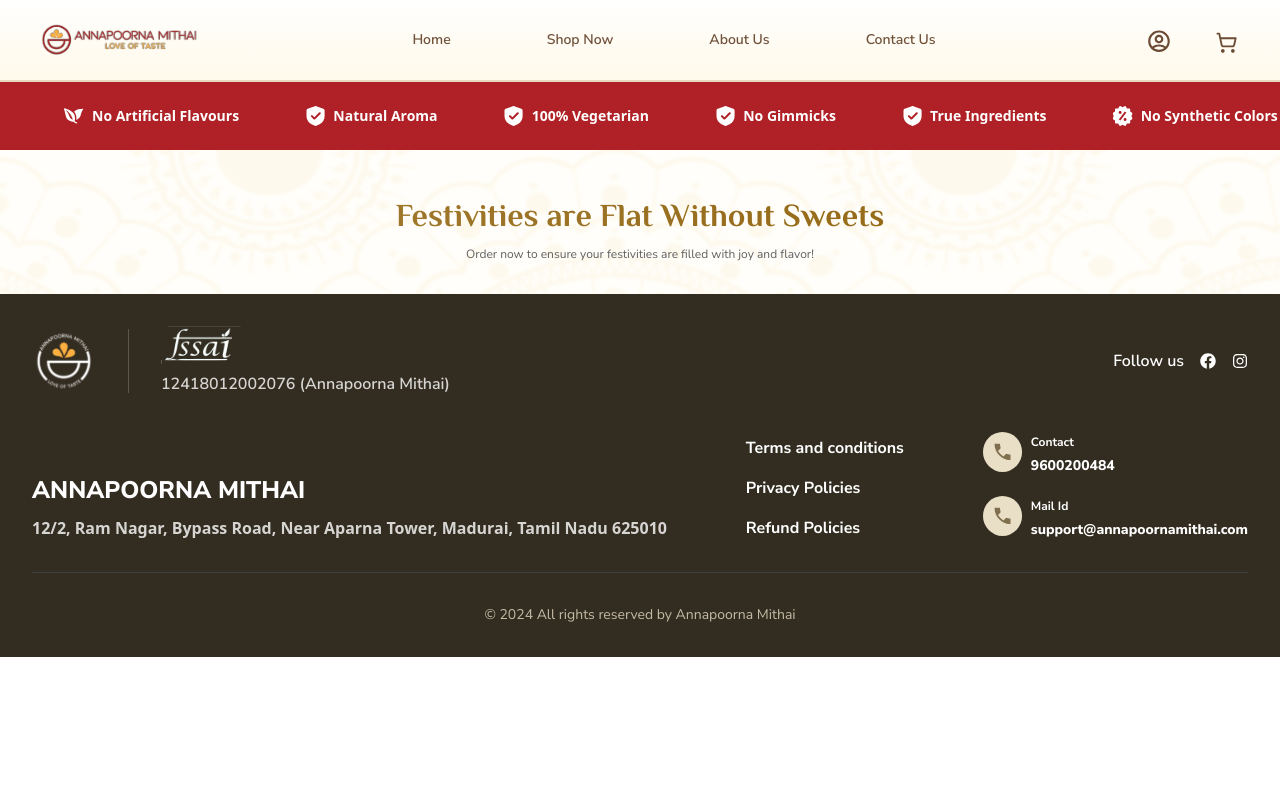
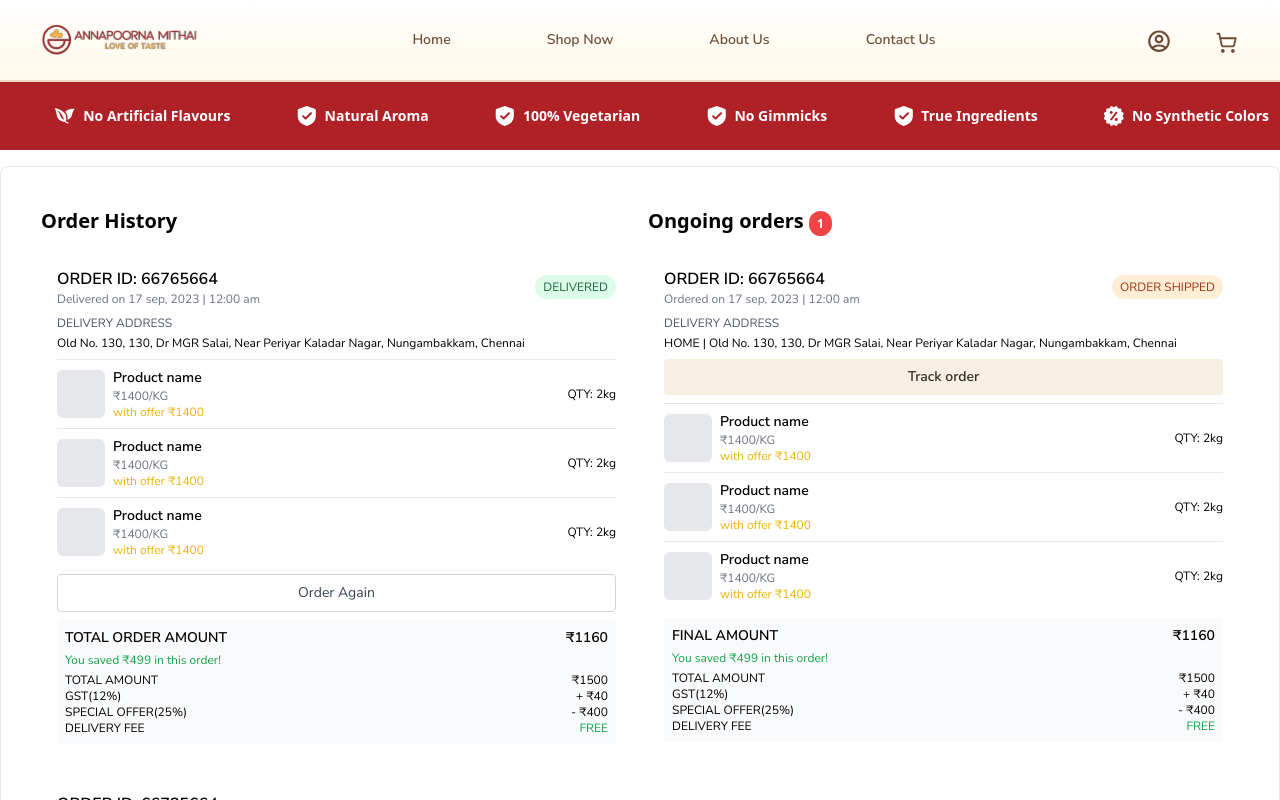
Before and after one commit to sanjvj/Annapoorna-mithais, a React (Vite) app in the folder frontend/: page /orders in a window 1280 px wide. Shown: the top 800 px of the page. Built offline with nearby package versions, Linux system fonts and the light colour scheme.

Commit message:
Orders Page updated

```diff
--- a/frontend/src/components/OrderHero.jsx
+++ b/frontend/src/components/OrderHero.jsx
@@ -1,15 +1,138 @@
-import axios from 'axios'
-import React from 'react'
+import React from 'react';
 
-const OrderHero = () => {
-  const handleGetRequest = async() => {
-    const response = await axios.get("http://localhost:3000/get-orders?mobileNumber=1234567890");
-  }
+const OrdersPage = () => {
+  const completedOrders = [
+    {
+      id: '66765664',
+      date: 'Delivered on 17 sep, 2023 | 12:00 am',
+      status: 'DELIVERED',
+      address: 'Old No. 130, 130, Dr MGR Salai, Near Periyar Kaladar Nagar, Nungambakkam, Chennai',
+      items: [
+        { name: 'Product name', price: '₹1400/KG', offer: '₹1400', quantity: '2kg' },
+        { name: 'Product name', price: '₹1400/KG', offer: '₹1400', quantity: '2kg' },
+        { name: 'Product name', price: '₹1400/KG', offer: '₹1400', quantity: '2kg' },
+      ],
+      total: '₹1160',
+      savings: '₹499',
+    },
+    {
+      id: '66785664',
+      date: 'Delivered on 17 sep, 2023 | 12:00 am',
+      status: 'DELIVERED',
+      address: 'Old No. 130, 130, Dr MGR Salai, Near Periyar Kaladar Nagar, Nungambakkam, Chennai',
+      items: [
+        { name: 'Product name', price: '₹1400/KG', offer: '₹1400', quantity: '2kg' },
+        { name: 'Product name', price: '₹1400/KG', offer: '₹1400', quantity: '2kg' },
+        { name: 'Product name', price: '₹1400/KG', offer: '₹1400', quantity: '2kg' },
+      ],
+      total: '₹1160',
+      savings: '₹499',
+    },
+    // Add more completed orders as needed
+  ];
+
+  const ongoingOrders = [
+    {
+      id: '66765664',
+      date: 'Ordered on 17 sep, 2023 | 12:00 am',
+      status: 'ORDER SHIPPED',
+      address: 'HOME | Old No. 130, 130, Dr MGR Salai, Near Periyar Kaladar Nagar, Nungambakkam, Chennai',
+      items: [
+        { name: 'Product name', price: '₹1400/KG', offer: '₹1400', quantity: '2kg' },
+        { name: 'Product name', price: '₹1400/KG', offer: '₹1400', quantity: '2kg' },
+        { name: 'Product name', price: '₹1400/KG', offer: '₹1400', quantity: '2kg' },
+      ],
+      total: '₹1160',
+      savings: '₹499',
+    },
+  ];
+
+  const OrderCard = ({ order, isOngoing }) => (
+    <div className="bg-white rounded-lg p-4 mb-4 font-Nunito">
+      <div className="flex justify-between items-center mb-2">
+        <div>
+          <p className="font-semibold">ORDER ID: {order.id}</p>
+          <p className="text-xs text-gray-500">{order.date}</p>
+        </div>
+        <span className={`px-2 py-1 rounded-full text-xs ${isOngoing ? 'bg-orange-100 text-orange-800' : 'bg-green-100 text-green-800'}`}>
+          {order.status}
+        </span>
+      </div>
+      <div className="mb-2">
+        <p className="text-xs text-gray-600 mb-1">DELIVERY ADDRESS</p>
+        <p className="text-xs">{order.address}</p>
+      </div>
+      {isOngoing && (
+        <button className="w-full py-2 bg-[#F6EFE2] text-[#332D21] rounded text-sm font-semibold mb-2">
+          Track order
+        </button>
+      )}
+      {order.items.map((item, index) => (
+        <div key={index} className="flex justify-between items-center py-2 border-t">
+          <div className="flex items-center">
+            <div className="w-12 h-12 bg-gray-200 rounded-md mr-2"></div>
+            <div>
+              <p className="text-sm font-semibold">{item.name}</p>
+              <p className="text-xs text-gray-500">{item.price}</p>
+              <p className="text-xs text-yellow-500">with offer {item.offer}</p>
+            </div>
+          </div>
+          <p className="text-xs">QTY: {item.quantity}</p>
+        </div>
+      ))}
+      {!isOngoing && (
+        <button className="w-full mt-2 py-2 bg-white border border-gray-300 rounded text-sm text-gray-700 hover:bg-gray-50">
+          Order Again
+        </button>
+      )}
+      <div className="mt-2 bg-gray-50 p-2 rounded">
+        <div className="flex justify-between mb-1">
+          <span className="text-sm font-semibold">{isOngoing ? 'FINAL AMOUNT' : 'TOTAL ORDER AMOUNT'}</span>
+          <span className="text-sm font-semibold">{order.total}</span>
+        </div>
+        <p className="text-xs text-green-600 mb-1">You saved {order.savings} in this order!</p>
+        <div className="text-xs">
+          <div className="flex justify-between">
+            <span>TOTAL AMOUNT</span>
+            <span>₹1500</span>
+          </div>
+          <div className="flex justify-between">
+            <span>GST(12%)</span>
+            <span>+ ₹40</span>
+          </div>
+          <div className="flex justify-between">
+            <span>SPECIAL OFFER(25%)</span>
+            <span>- ₹400</span>
+          </div>
+          <div className="flex justify-between">
+            <span>DELIVERY FEE</span>
+            <span className="text-green-600">FREE</span>
+          </div>
+        </div>
+      </div>
+    </div>
+  );
+
   return (
-    <div>
+    <div className="container mx-auto p-10 border rounded-lg m-4">
+      <div className="grid grid-cols-1 md:grid-cols-2 gap-4">
+        <div>
+          <h1 className="text-xl font-bold mb-4">Order History</h1>
+          {completedOrders.map((order) => (
+            <OrderCard key={order.id} order={order} isOngoing={false} />
+          ))}
+        </div>
+        <div>
+          <h1 className="text-xl font-bold mb-4">
+            Ongoing orders <span className="bg-red-500 text-white rounded-full px-2 py-1 text-xs">{ongoingOrders.length}</span>
+          </h1>
+          {ongoingOrders.map((order) => (
+            <OrderCard key={order.id} order={order} isOngoing={true} />
+          ))}
+        </div>
+      </div>
+    </div>
+  );
+};
 
-    </div>
-  )
-}
-
-export default OrderHero
+export default OrdersPage;
--- a/frontend/src/pages/Orders/Orders.jsx
+++ b/frontend/src/pages/Orders/Orders.jsx
@@ -5,6 +5,7 @@
 import Footer from '../../components/Footer';
 import FooterBar from '../../components/FooterBar';
 import ShopHero from '../../components/ShopHero';
+import OrderHero from '../../components/OrderHero';
 const Orders = () => {
 
   const [cartItemCount, setCartItemCount] = useState(0);
@@ -26,7 +27,7 @@
   return <div>
      <Navbar cartItemCount={cartItemCount} />
      <Slider></Slider>
-
+     <OrderHero></OrderHero>
      <ShopHero />
      <Footer></Footer>
       <FooterBar cartItemCount={cartItemCount}></FooterBar>
```
Also changed, not shown: 1 other file (tests, documents, lock files or other folders).
